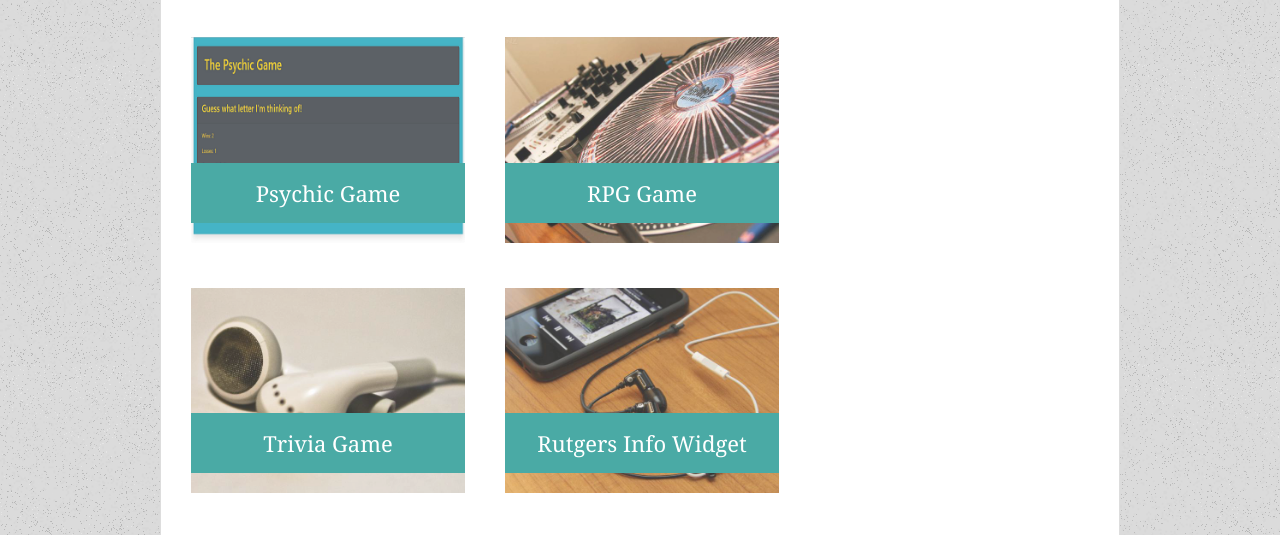
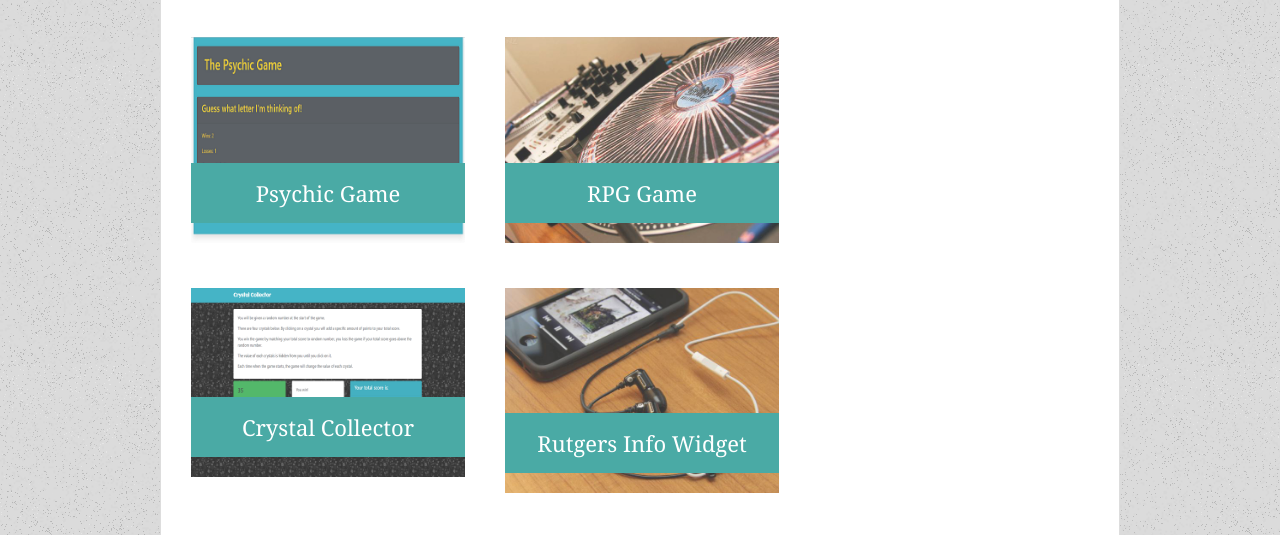
Before and after one commit to HannaBella/Responsive-Portfolio, a plain HTML site: page portfolio.html in a window 1280 px wide. Shown: the part 236-771 px from the top of the page. Drawn offline with Linux system fonts and the light colour scheme.

Commit message:
Replace placeholder image with crystal collector game image and link the image to the game url

```diff
--- a/portfolio.html
+++ b/portfolio.html
@@ -39,9 +39,11 @@
                 <h3>RPG Game</h3>
             </div>
             <div class="work">
-                <img src="assets/images/technics-q-c-640-480-5.jpg" alt="Trivia Game">
+                <img src="assets/images/crystalCollector.png" alt="Crystal Collector">
 
-                <h3>Trivia Game</h3>
+                <a href="https://hannabella.github.io/unit-4-game/">
+                    <h3>Crystal Collector</h3>
+                </a>
             </div>
             <div class="work">
                 <img src="assets/images/technics-q-c-640-480-7.jpg" alt="Rutgers Info Widget">
```
Also changed, not shown: assets/images/crystalCollector.png (added), assets/images/technics-q-c-640-480-5.jpg (deleted).
